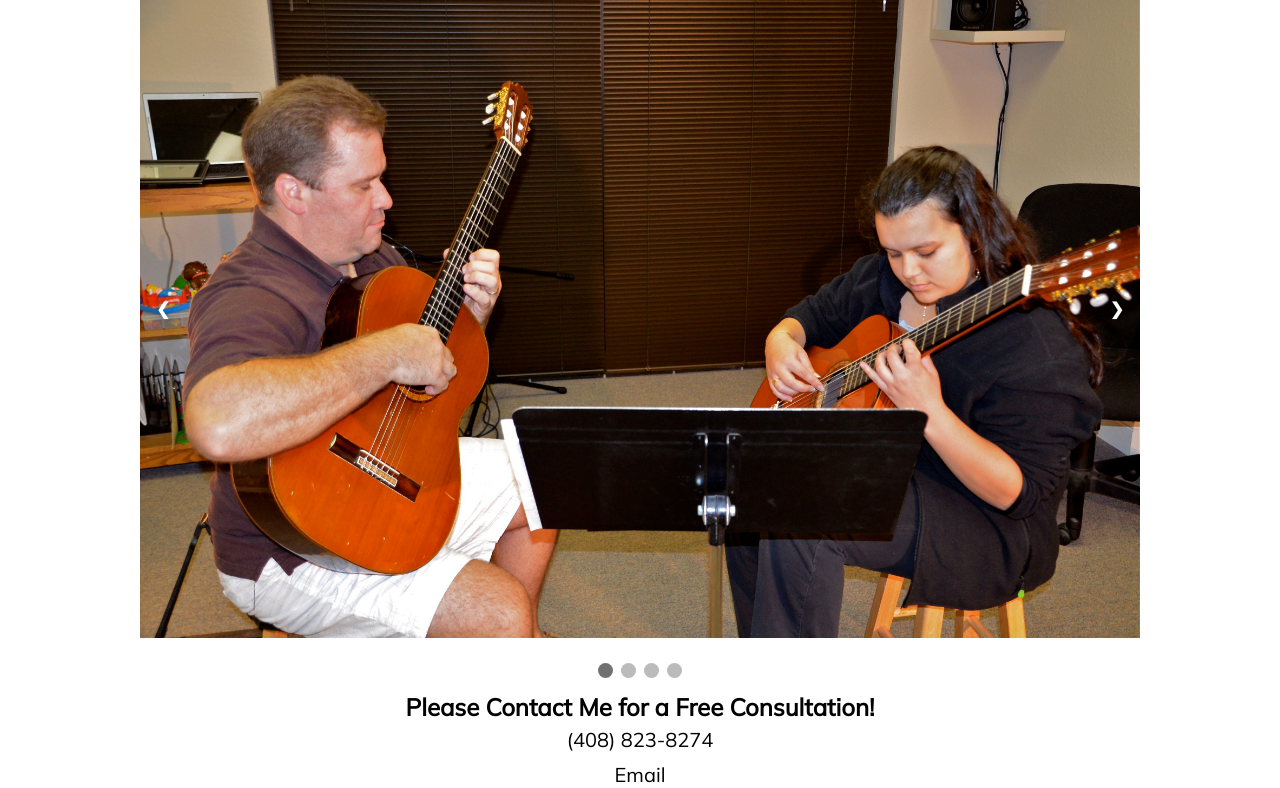
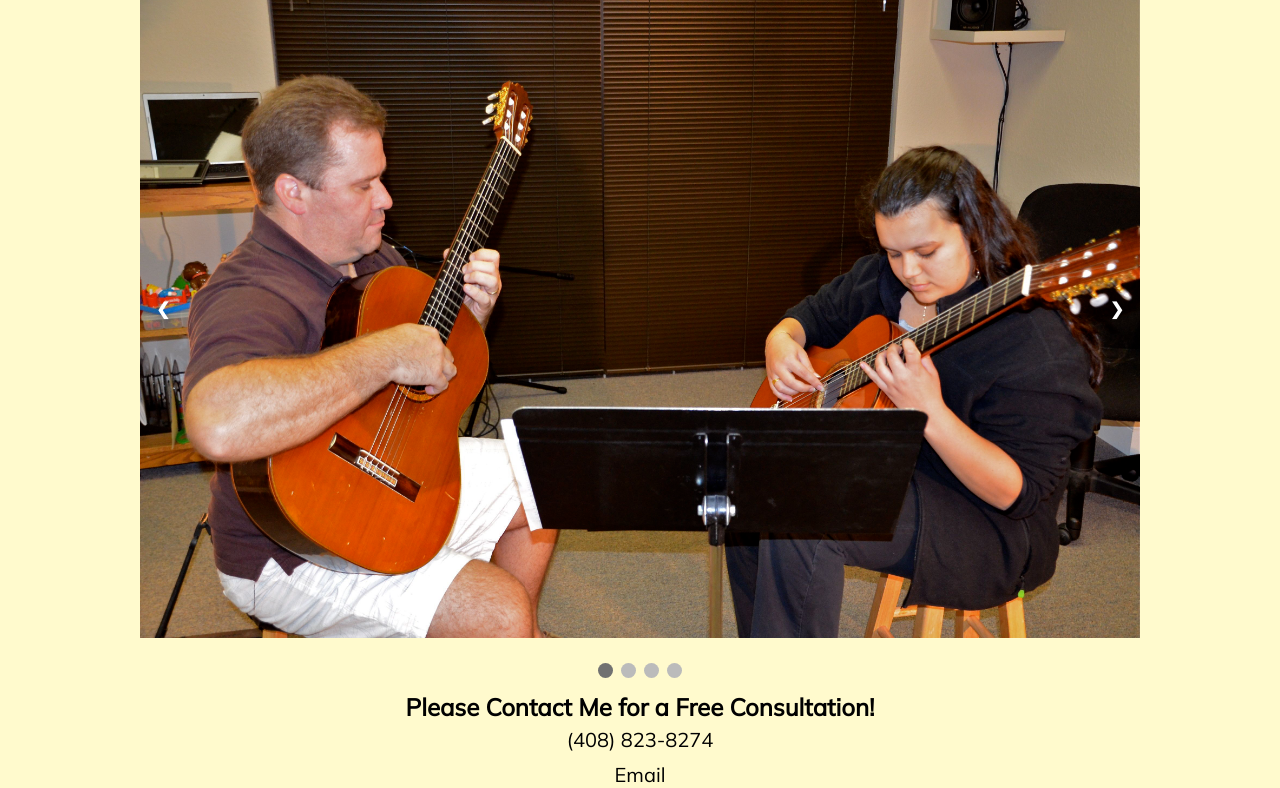
Before and after one commit to Jflo919/Project-guitar, a plain HTML site: page index.html in a window 1280 px wide. Shown: the part 177-965 px from the top of the page. Drawn offline with Linux system fonts and the light colour scheme.

Commit message:
background-color

```diff
--- a/assets/style.css
+++ b/assets/style.css
@@ -31,6 +31,10 @@ nav {
     background: url(./images/pexels-pixabay-235992.jpg);
     background-size: cover;
 
+}
+
+main {
+    background-color: lemonchiffon;
 }
 
 /*SlideShow container*/
```
Also changed, not shown: assets/script.js (+0 -18 lines), index.html (+3 -0 lines).
